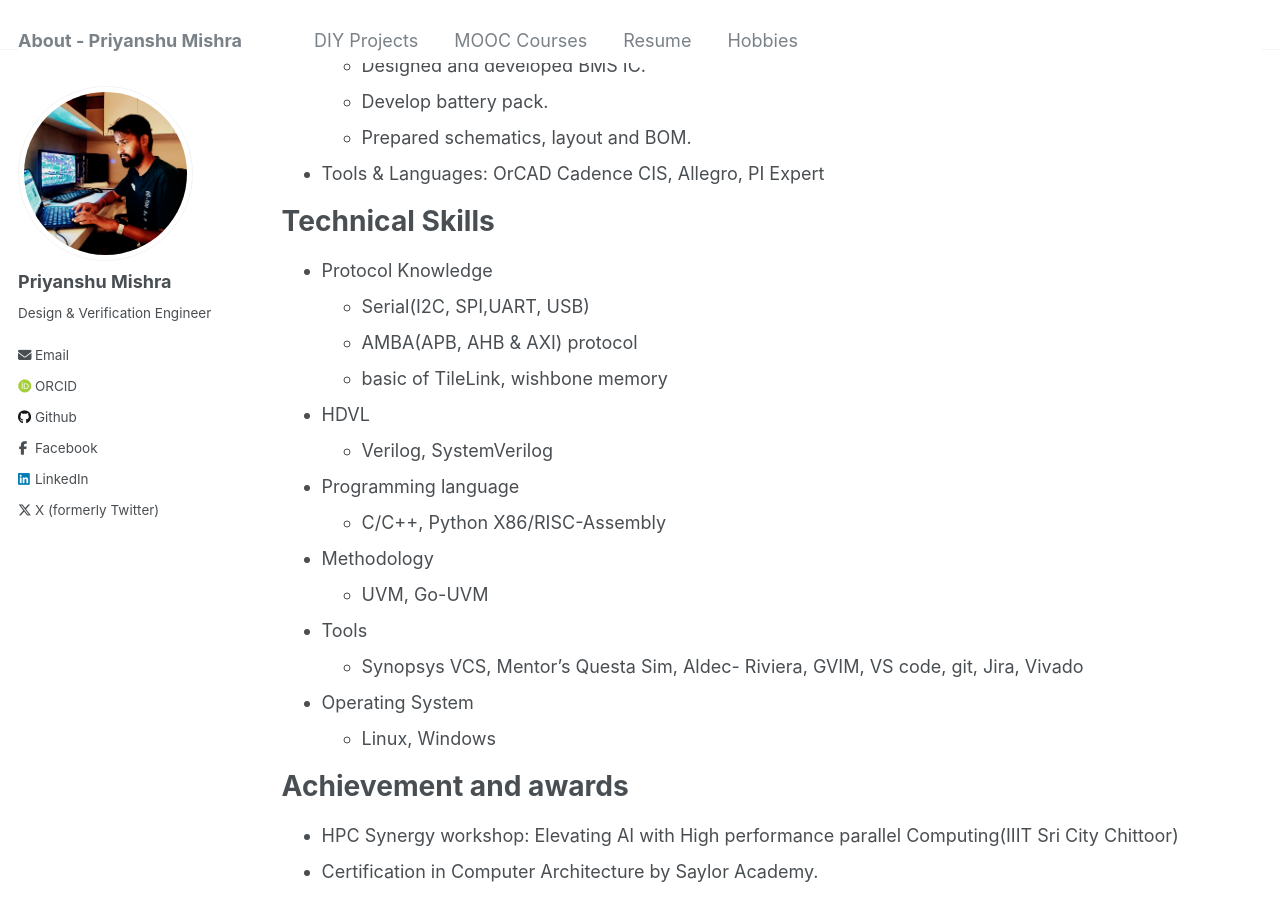
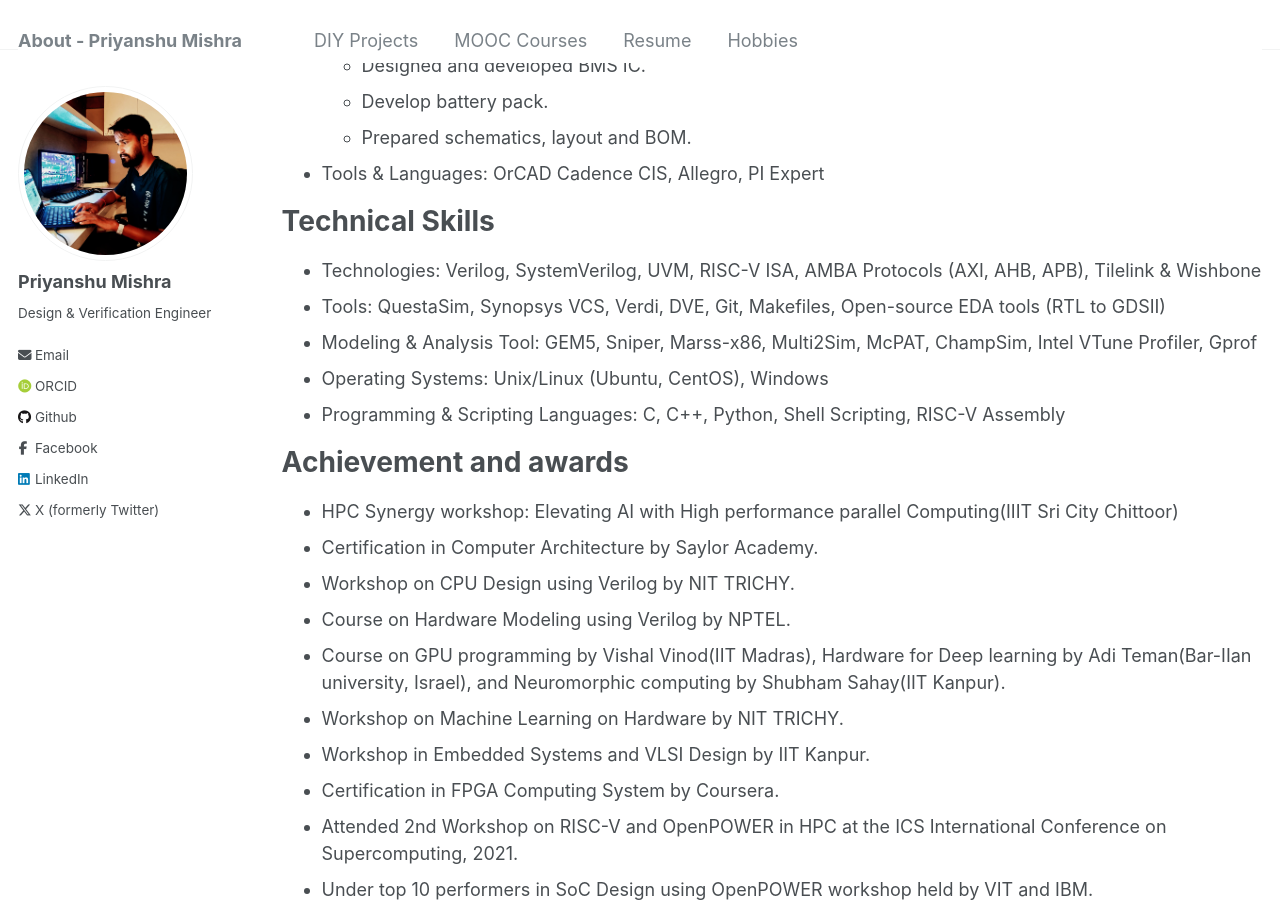
Before and after one commit to Priyanshumishra77/priyanshu.github.io, a Jekyll site: the page built from _pages/cv.md, in a window 1280 px wide and 900 px high, scrolled down 7694 px. Built offline with Jekyll 4.4.1, drawn with Linux system fonts in a browser that asks for light colours; some web fonts are replaced; some of the changed text lies outside the part shown.

Commit message:
Update cv.md

```diff
--- a/_pages/cv.md
+++ b/_pages/cv.md
@@ -226,20 +226,12 @@ Professional experience
 
 Technical Skills
 ======
-* Protocol Knowledge
-  * Serial(I2C, SPI,UART, USB)
-  * AMBA(APB, AHB & AXI) protocol
-  * basic of TileLink, wishbone memory
-* HDVL
-  * Verilog, SystemVerilog
-* Programming language
-  * C/C++, Python X86/RISC-Assembly
-* Methodology
-  * UVM, Go-UVM
-* Tools
-  * Synopsys VCS, Mentor’s Questa Sim, Aldec- Riviera, GVIM, VS code, git, Jira, Vivado
-* Operating System
-  * Linux, Windows
+* Technologies: Verilog, SystemVerilog, UVM, RISC-V ISA, AMBA Protocols (AXI, AHB, APB), Tilelink & Wishbone
+* Tools: QuestaSim, Synopsys VCS, Verdi, DVE, Git, Makefiles, Open-source EDA tools (RTL to GDSII)
+* Modeling & Analysis Tool: GEM5, Sniper, Marss-x86,  Multi2Sim, McPAT, ChampSim, Intel VTune Profiler, Gprof
+* Operating Systems: Unix/Linux (Ubuntu, CentOS), Windows
+* Programming & Scripting Languages: C, C++, Python, Shell Scripting, RISC-V Assembly
+
 
 Achievement and awards
 ======
```
Also changed, not shown: other parts of _pages/cv.md (+1 -1 lines).
